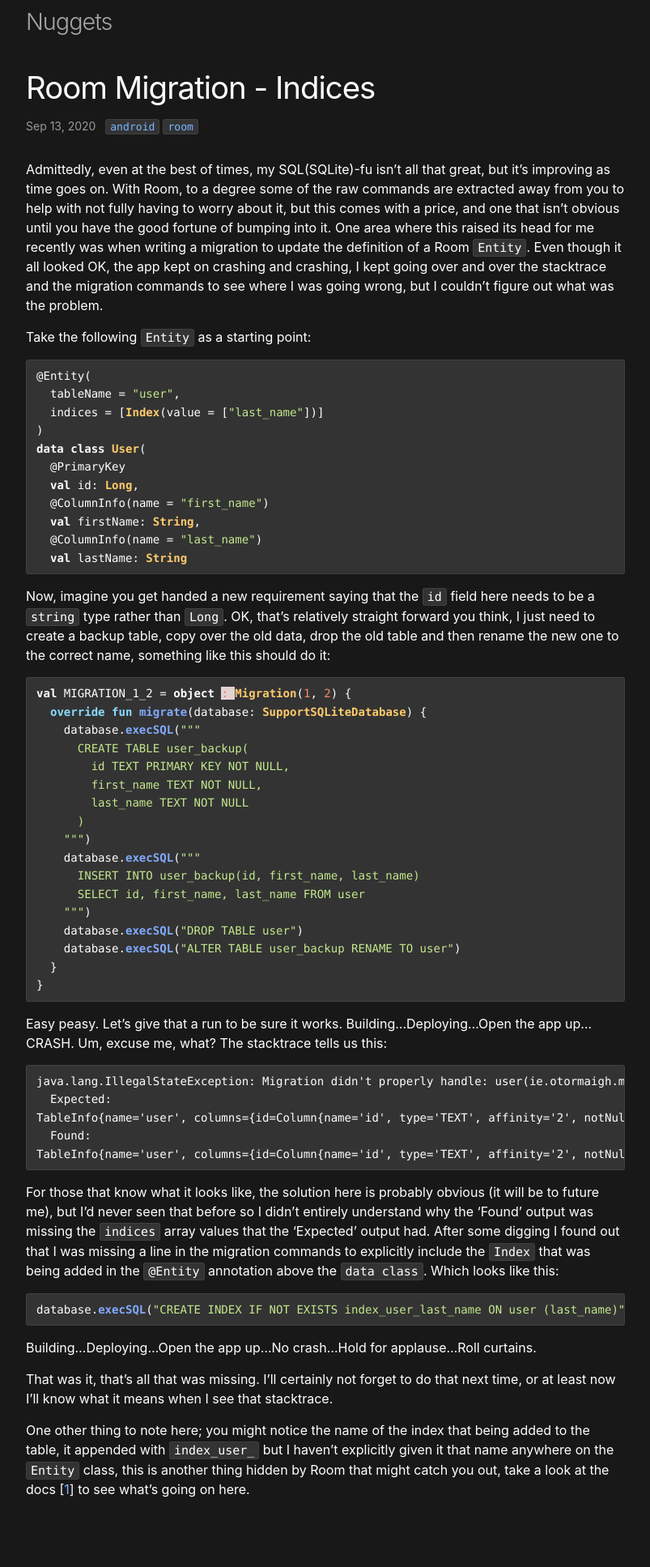
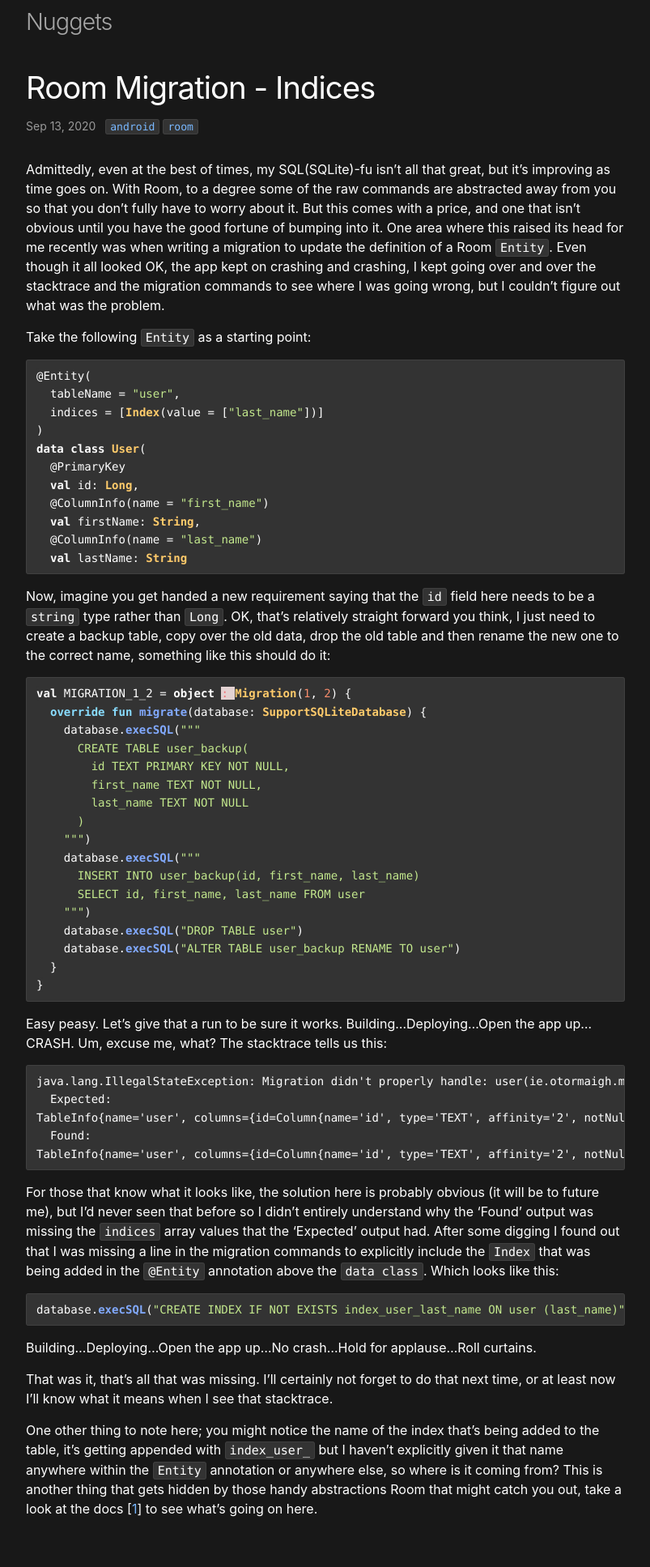
Before and after one commit to otormaigh/nuggets, a Jekyll site: the page built from _posts/2020-09-13-room_migration_indices.md, in a window 1280 px wide. Shown: the whole page at 81% size, without its empty margins (238-1041 px from the left). Built offline with Jekyll 4.4.1, drawn with Linux system fonts in a browser that asks for light colours; before the commit the page ends 1911 px from its top, so only the background shows below that.

Commit message:
fix some typos

````diff
--- a/_posts/2020-09-13-room_migration_indices.md
+++ b/_posts/2020-09-13-room_migration_indices.md
@@ -7,7 +7,7 @@ tags:
   - room
 ---
 
-Admittedly, even at the best of times, my SQL(SQLite)-fu isn't all that great, but it's improving as time goes on. With Room, to a degree some of the raw commands are extracted away from you to help with not fully having to worry about it, but this comes with a price, and one that isn't obvious until you have the good fortune of bumping into it. One area where this raised its head for me recently was when writing a migration to update the definition of a Room `Entity`. Even though it all looked OK, the app kept on crashing and crashing, I kept going over and over the stacktrace and the migration commands to see where I was going wrong, but I couldn't figure out what was the problem.
+Admittedly, even at the best of times, my SQL(SQLite)-fu isn't all that great, but it's improving as time goes on. With Room, to a degree some of the raw commands are abstracted away from you so that you don't fully have to worry about it. But this comes with a price, and one that isn't obvious until you have the good fortune of bumping into it. One area where this raised its head for me recently was when writing a migration to update the definition of a Room `Entity`. Even though it all looked OK, the app kept on crashing and crashing, I kept going over and over the stacktrace and the migration commands to see where I was going wrong, but I couldn't figure out what was the problem.
 
 Take the following `Entity` as a starting point:
 ```kotlin
@@ -66,6 +66,6 @@ Building...Deploying...Open the app up...No crash...Hold for applause...Roll cur
 
 That was it, that's all that was missing. I'll certainly not forget to do that next time, or at least now I'll know what it means when I see that stacktrace.
 
-One other thing to note here; you might notice the name of the index that being added to the table, it appended with `index_user_` but I haven't explicitly given it that name anywhere on the `Entity` class, this is another thing hidden by Room that might catch you out, take a look at the docs [[1]] to see what's going on here.
+One other thing to note here; you might notice the name of the index that's being added to the table, it's getting appended with `index_user_` but I haven't explicitly given it that name anywhere within the `Entity` annotation or anywhere else, so where is it coming from? This is another thing that gets hidden by those handy abstractions Room that might catch you out, take a look at the docs [[1]] to see what's going on here.
 
 [1]: https://developer.android.com/reference/androidx/room#name()
````
